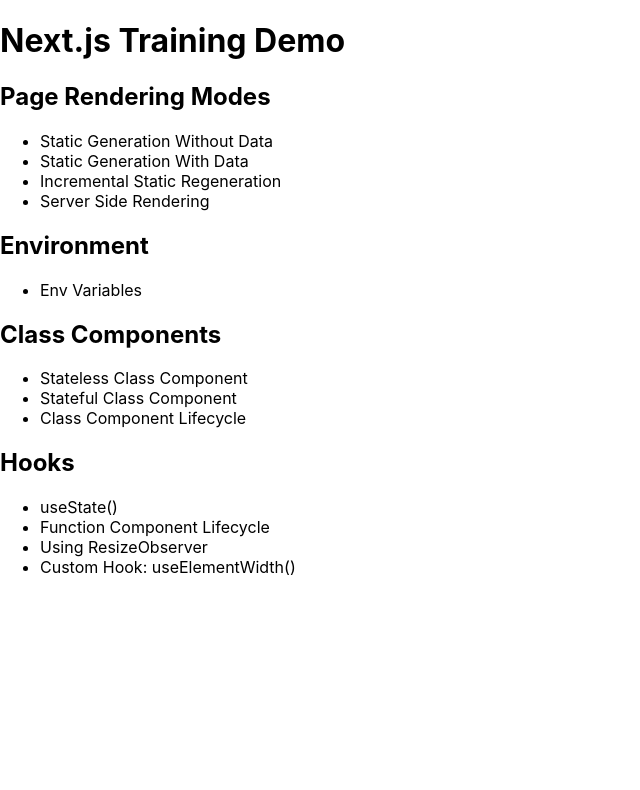
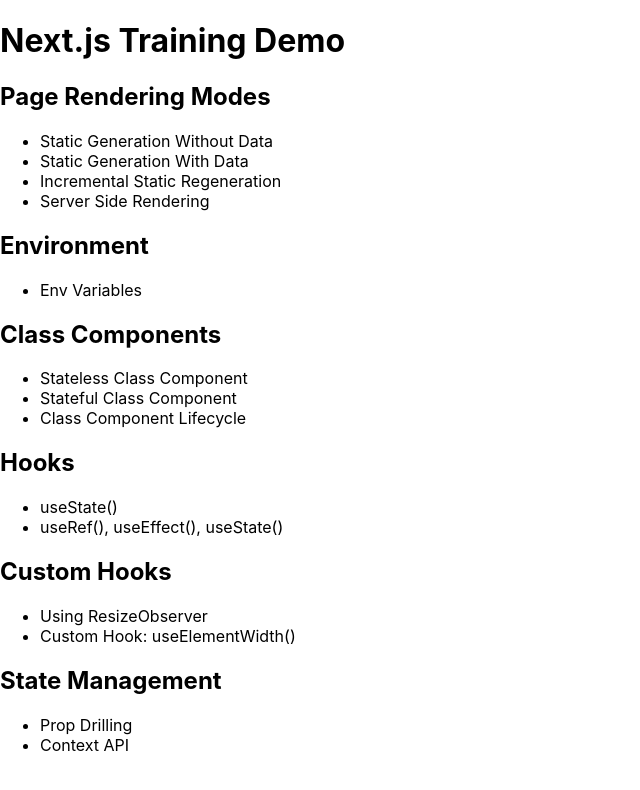
Before and after one commit to philippstucki/nextjs-training-demo, a Next.js app: page / in a window 1280 px wide. Shown: the top 790 px of the page, without its empty margins (0-640 px from the left). Built offline with nearby package versions, Linux system fonts and the light colour scheme.

Commit message:
adds context api example

```diff
--- a/pages/index.tsx
+++ b/pages/index.tsx
@@ -62,16 +62,30 @@
         </li>
         <li>
           <Link href="/hooks/lifecycle-methods">
-            Function Component Lifecycle
+            useRef(), useEffect(), useState()
           </Link>
         </li>
+      </ul>
+
+      <h2>Custom Hooks</h2>
+      <ul>
         <li>
           <Link href="/hooks/resize-observer">Using ResizeObserver</Link>
         </li>
         <li>
-          <Link href="/hooks/resize-observer">
+          <Link href="/hooks/use-element-width">
             Custom Hook: useElementWidth()
           </Link>
+        </li>
+      </ul>
+
+      <h2>State Management</h2>
+      <ul>
+        <li>
+          <Link href="/state-management/prop-drilling">Prop Drilling</Link>
+        </li>
+        <li>
+          <Link href="/state-management/context-api">Context API</Link>
         </li>
       </ul>
     </main>
```
Also changed, not shown: pages/state-management/context-api.tsx (added, +47 -0 lines), pages/state-management/prop-drilling.tsx (added, +33 -0 lines).
